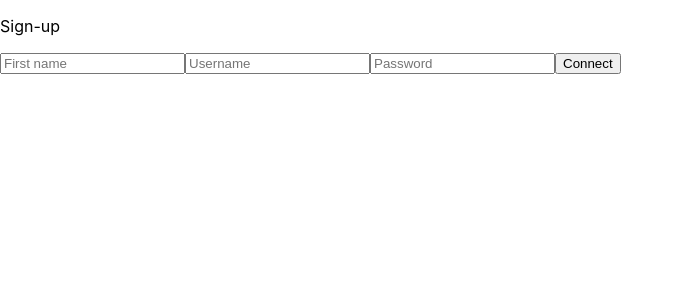
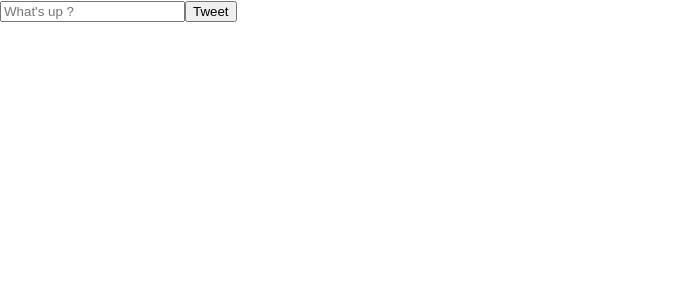
Before and after one commit to ClaudiainParis/hackatweet-frontend, a Next.js app in the folder hackatweet-frontend/: page / in a window 1280 px wide. Shown: the top 300 px of the page, without its empty margins (0-684 px from the left). Built offline with nearby package versions, Linux system fonts and the light colour scheme.

Commit message:
tweet component added

```diff
--- a/hackatweet-frontend/components/SignIn.js
+++ b/hackatweet-frontend/components/SignIn.js
@@ -12,7 +12,7 @@ function SignIn() {
 	// const users = useSelector((state) => state.users.value);
 
 
-    const [signInfirstname, setSignInfirstname] = useState('');
+    // const [signInfirstname, setSignInfirstname] = useState('');
 	const [signInUsername, setSignInUsername] = useState('');
 	const [signInPassword, setSignInPassword] = useState('');
 
@@ -20,18 +20,18 @@ function SignIn() {
 		fetch('http://localhost:3000/users/signin', {
 			method: 'POST',
 			headers: { 'Content-Type': 'application/json' },
-			body: JSON.stringify({ firstname: signInfirstname, username: signInUsername, password: signInPassword }),
+			body: JSON.stringify({username: signInUsername, password: signInPassword }),
 		}).then(response => response.json())
 			.then(data => {
                 console.log(data)
-                console.log(signInfirstname)
+                // console.log(signInfirstname)
                 console.log(signInUsername)
                 console.log(signInPassword)
 				if (!data.result) {
                     console.log('false')
                 } else {
 					dispatch(login({username: signInUsername}));
-                    setSignInfirstname('');
+                    // setSignInfirstname('');
 					setSignInUsername('');
 					setSignInPassword('');
                 }
@@ -42,13 +42,13 @@ function SignIn() {
 
 return (
 			<div className={styles.registerContainer}>
-
+			{/* add tweeter reversed symbol and cross symbol to close modal */}
 				<div className={styles.registerSection}>
-					<p>Sign-in</p>
-                    <input type="text" placeholder="First name" id="signInfirstname" onChange={(e) => setSignInfirstname(e.target.value)} value={signInfirstname} />
+					<p>Connect to Hackatweet</p>
+                    {/* <input type="text" placeholder="First name" id="signInfirstname" onChange={(e) => setSignInfirstname(e.target.value)} value={signInfirstname} /> */}
 					<input type="text" placeholder="Username" id="signInUsername" onChange={(e) => setSignInUsername(e.target.value)} value={signInUsername} />
 					<input type="password" placeholder="Password" id="signInPassword" onChange={(e) => setSignInPassword(e.target.value)} value={signInPassword} />
-					<button id="connection" onClick={() => handleConnection()}>Connect</button>
+					<button id="connection" onClick={() => handleConnection()}>Sign in</button>
 				</div>
 			</div>
 )
--- a/hackatweet-frontend/components/SignUp.js
+++ b/hackatweet-frontend/components/SignUp.js
@@ -36,13 +36,13 @@ function SignUp() {
 
     return (
         <div className={styles.registerContainer}>
-
+        {/* add tweeter reversed symbol and cross symbol to close modal */}
             <div className={styles.registerSection}>
-                <p>Sign-up</p>
-                <input type="text" placeholder="First name" id="signUpfirstname" onChange={(e) => setSignUpfirstname(e.target.value)} value={signUpfirstname} />
+                <p>Create your Hackatweet account</p>
+                <input type="text" placeholder="Firstname" id="signUpfirstname" onChange={(e) => setSignUpfirstname(e.target.value)} value={signUpfirstname} />
                 <input type="text" placeholder="Username" id="signUpUsername" onChange={(e) => setSignUpUsername(e.target.value)} value={signUpUsername} />
                 <input type="password" placeholder="Password" id="signUpPassword" onChange={(e) => setSignUpPassword(e.target.value)} value={signUpPassword} />
-                <button id="connection" onClick={() => handleSignUp()}>Connect</button>
+                <button id="connection" onClick={() => handleSignUp()}>Sign up</button>
             </div>
         </div>
 )
--- /dev/null
+++ b/hackatweet-frontend/components/Tweet.js
@@ -0,0 +1,38 @@
+import { useEffect, useState } from 'react';
+import { useDispatch, useSelector } from 'react-redux';
+import styles from '../styles/Tweet.module.css';
+
+function Tweet() {
+
+    const [tweet, setTweet] = useState('')
+
+    const handleTweet = () => {
+        fetch('http://localhost:3000/tweets/newtweet', {
+			method: 'POST',
+			headers: { 'Content-Type': 'application/json' },
+			body: JSON.stringify({tweet : tweet }),
+		}).then(response => response.json())
+			.then(data => {
+                console.log(data)
+                console.log(tweet)
+				if (!data.result) {
+                    console.log('write a tweet')
+                } else {
+					setTweet('');
+                }
+				}
+			);
+        console.log('tweet sent!')
+    }
+
+    return(
+        <div className={styles.tweetContainer}>
+				<div className={styles.tweetSection}>
+					<input type="text" placeholder="What's up ?" id="tweet" onChange={(e) => setTweet(e.target.value)} value={tweet} />
+					<button id="tweetButton" onClick={() => handleTweet()}>Tweet</button>
+				</div>
+			</div>
+    )
+}
+
+export default Tweet;
--- a/hackatweet-frontend/pages/index.js
+++ b/hackatweet-frontend/pages/index.js
@@ -1,9 +1,11 @@
 import Login from '../components/Login';
 import SignIn from '../components/SignIn';
 import SignUp from '../components/SignUp';
+import Home from '../components/Home';
+import Tweet from '../components/Tweet';
 
 function Index() {
-  return <SignUp />;
+  return <Tweet />;
 }
 
 export default Index;
```
Also changed, not shown: hackatweet-frontend/components/LastTweets.js (added, +12 -0 lines), hackatweet-frontend/components/Trends.js (added, +12 -0 lines), hackatweet-frontend/styles/LastTweets.module.css (added), hackatweet-frontend/styles/Trends.module.css (added), hackatweet-frontend/styles/Tweet.module.css (added).
